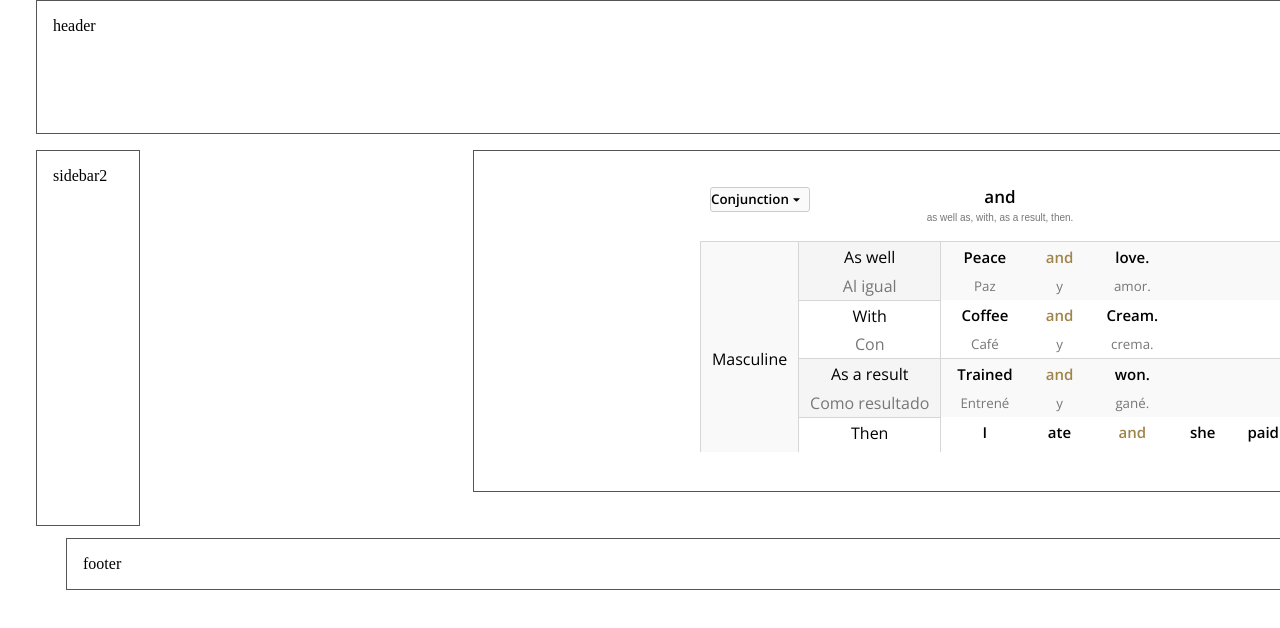
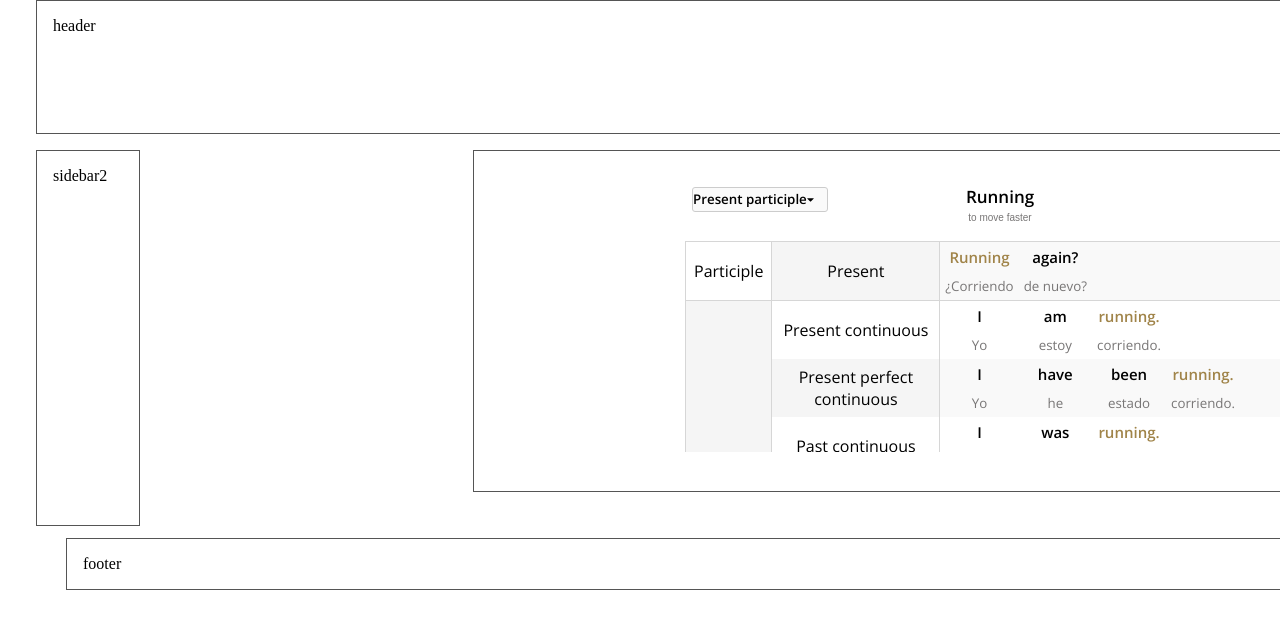
Before and after one commit to Benkiranenassim/sevenspots, a plain HTML site: page grammar table html css/index.html in a window 1280 px wide. Shown: the top 628 px of the page. Drawn offline with nearby package versions, Linux system fonts and the light colour scheme.

Commit message:
template tables

```diff
--- a/grammar table html css/index.html
+++ b/grammar table html css/index.html
@@ -15,7 +15,7 @@
   <div class="bloc sidebar2">sidebar2</div>
   <div class="bloc footer">footer</div>
    <div class="bloc content">
-    <iframe src="grammar-table2.html"  style="border:none;" height="300" width=1050px></iframe>
+    <iframe src="verb-table.html"  style="border:none;" height="300" width=1050px></iframe>
    </div>
 
 
```
Also changed, not shown: grammar table html css/Tenses-table.html (renamed from grammar table html css/grammar-table4.html), grammar table html css/adverb-table.html (renamed from grammar table html css/grammar-table6.html), grammar table html css/article-table.html (renamed from grammar table html css/grammar-table5.html), grammar table html css/different-uses-table.html (renamed from grammar table html css/grammar-table2.html), grammar table html css/gender-table.html (renamed from grammar table html css/grammar-table.html), grammar table html css/verb-table.html (renamed from grammar table html css/grammar-table3.html).
